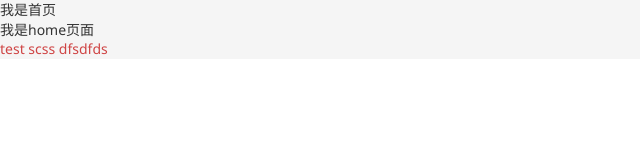
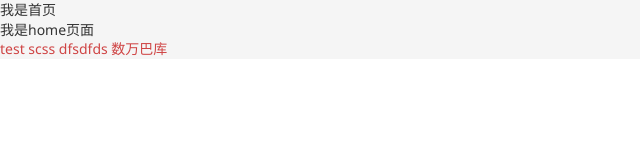
Before and after one commit to xiongbaishun/xiaotuxian, a Vue app: page / in a window 1280 px wide. Shown: the top 160 px of the page, without its empty margins (0-640 px from the left). Built offline with nearby package versions, Linux system fonts and the light colour scheme; no server answers.

Commit message:
修改了

```diff
--- a/src/App.vue
+++ b/src/App.vue
@@ -7,6 +7,7 @@
    <RouterView />
    <div class="test">
     test scss  dfsdfds
+    数万巴库
    </div>
 </template>
 
```
